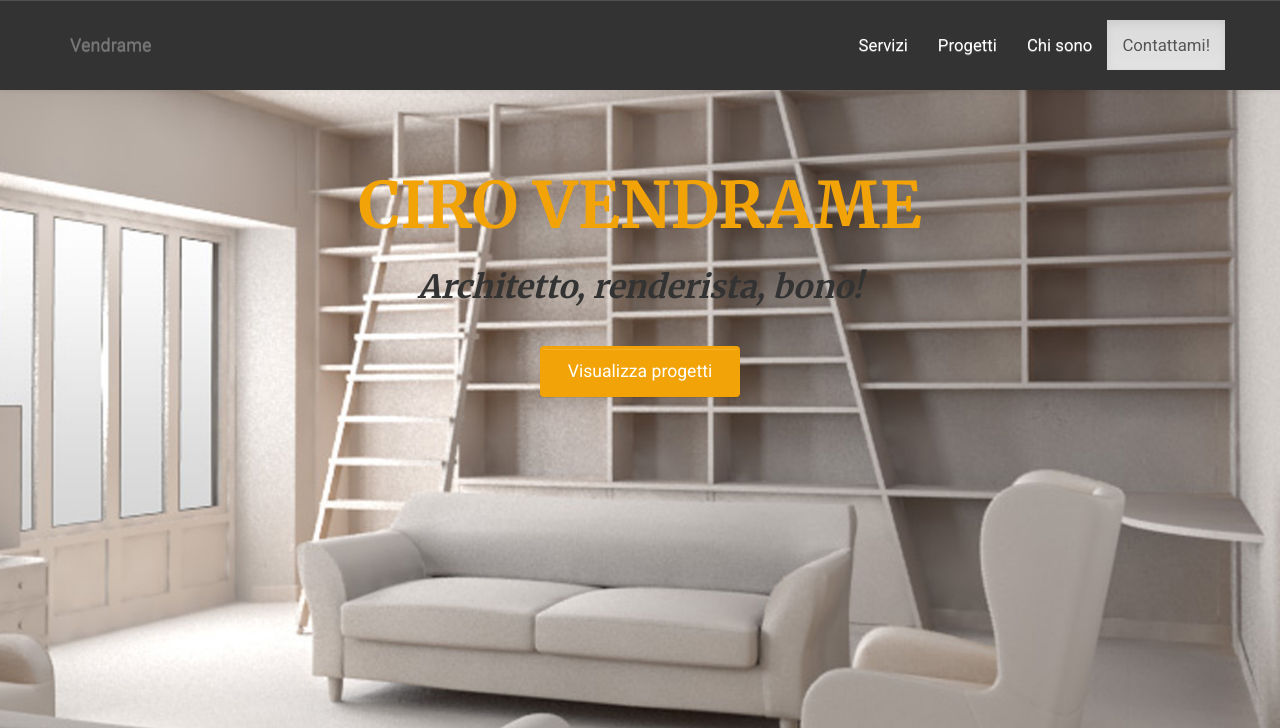
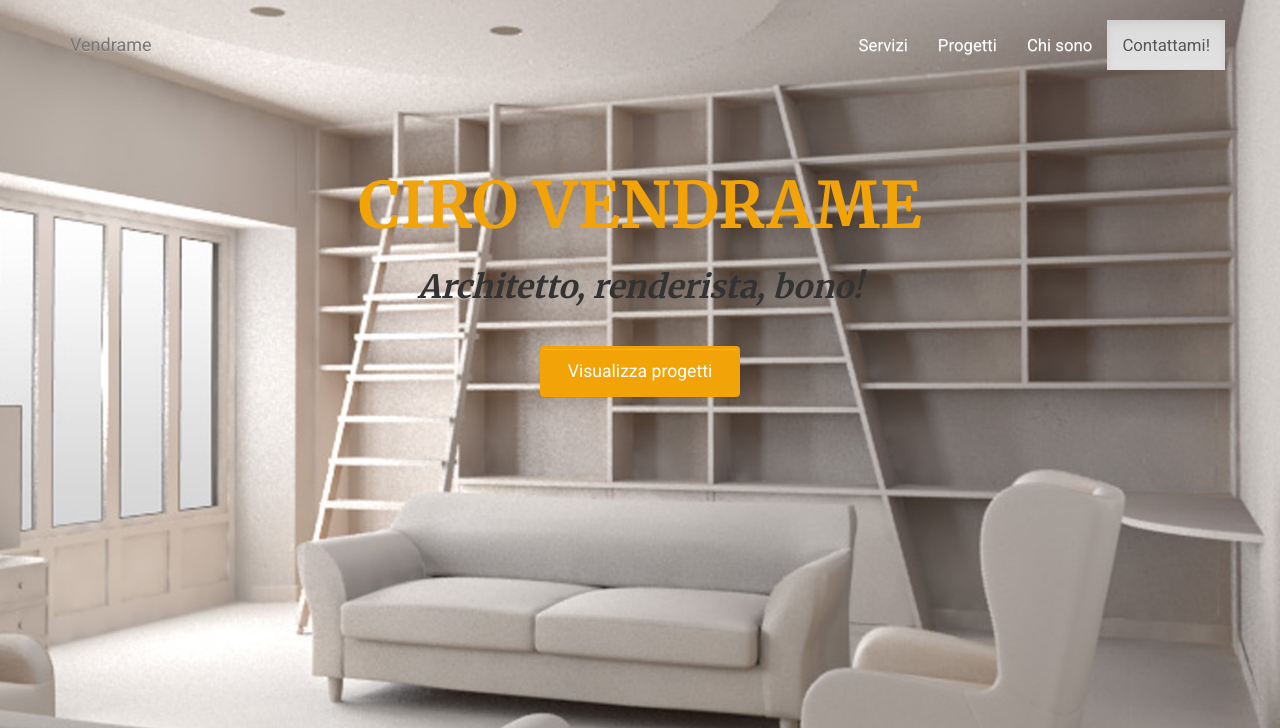
Before and after one commit to AlexGherardelli/arch-portfolio, a plain HTML site: page vendrame.html in a window 1280 px wide. Shown: the top 728 px of the page. Drawn offline with nearby package versions, Linux system fonts and the light colour scheme.

Commit message:
transparent navbar

```diff
--- a/css/custom.css
+++ b/css/custom.css
@@ -48,10 +48,20 @@ a:active {
 
 /* NAVBAR */
 .navbar{
-	background: #333;
+	background: transparent;
+	border: none;
 
 }
+.navbar-default{
+	box-shadow: 0px 1px 0px transparent inset, 0px 1px 5px transparent;
+}
 
+
+.top-nav-collapse{
+	background: #333;
+	opacity: 1;
+
+}
 .navbar-fixed-top {
 	border-width: 0px;
 }
```
